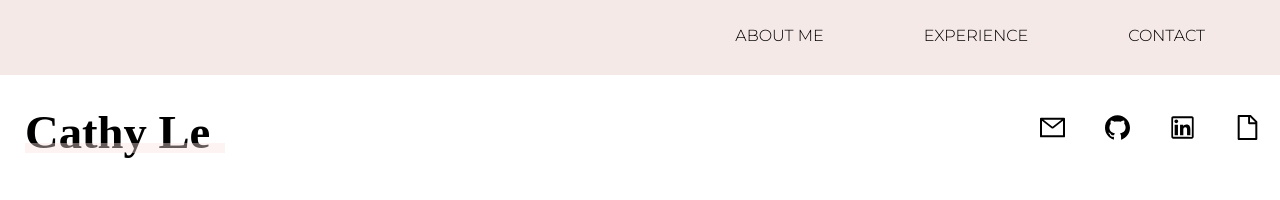
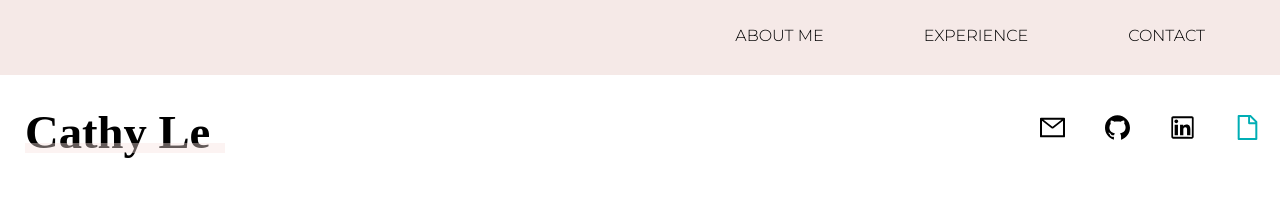
Before and after one commit to lecathy/lecathy.github.io, a React (Create React App) app: page / in a window 1280 px wide. In both pictures the pointer is over the element 1247 px from the left and 127 px from the top of the page. Shown: the top 200 px of the page. Built offline with nearby package versions, Linux system fonts and the light colour scheme.

Commit message:
Add color on hover for links

```diff
--- a/src/components/header.css
+++ b/src/components/header.css
@@ -39,6 +39,10 @@
     font-size: 25px;
     padding: 10px 20px;
     color: black;
+}
+
+.links:hover {
+    color: #00aeb5;
 }
 
 .intro-container {
--- a/src/components/header.js
+++ b/src/components/header.js
@@ -2,7 +2,6 @@ import './header.css';
 import { GithubOutlined, MailOutlined, LinkedinOutlined, FileOutlined } from '@ant-design/icons';
 import { Row, Col } from 'antd';
 import TypeIt from "typeit-react";
-import Tippy from '@tippyjs/react';
 
 export default function Header() {
     const lines = ["Biomedical Engineering at UWaterloo",
```
